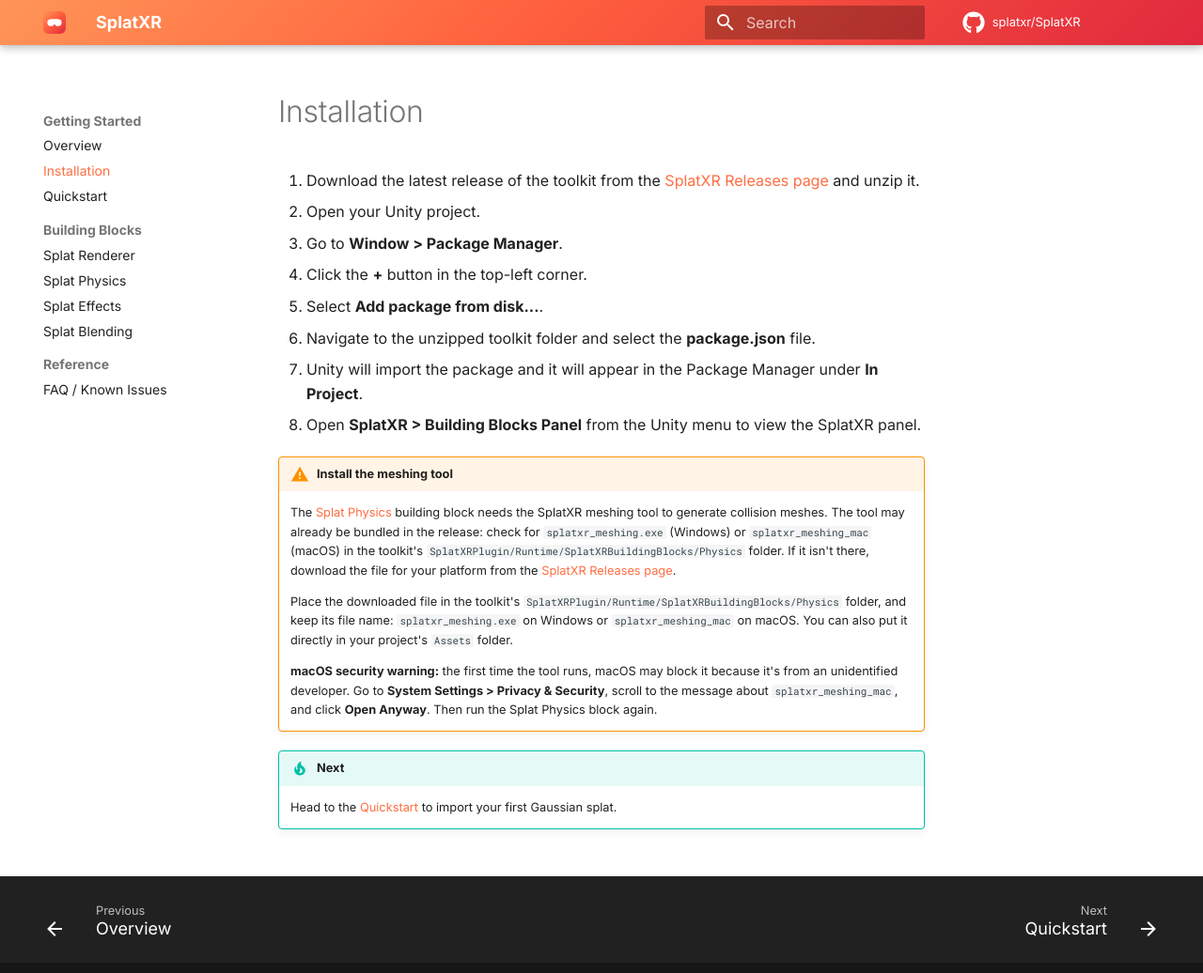
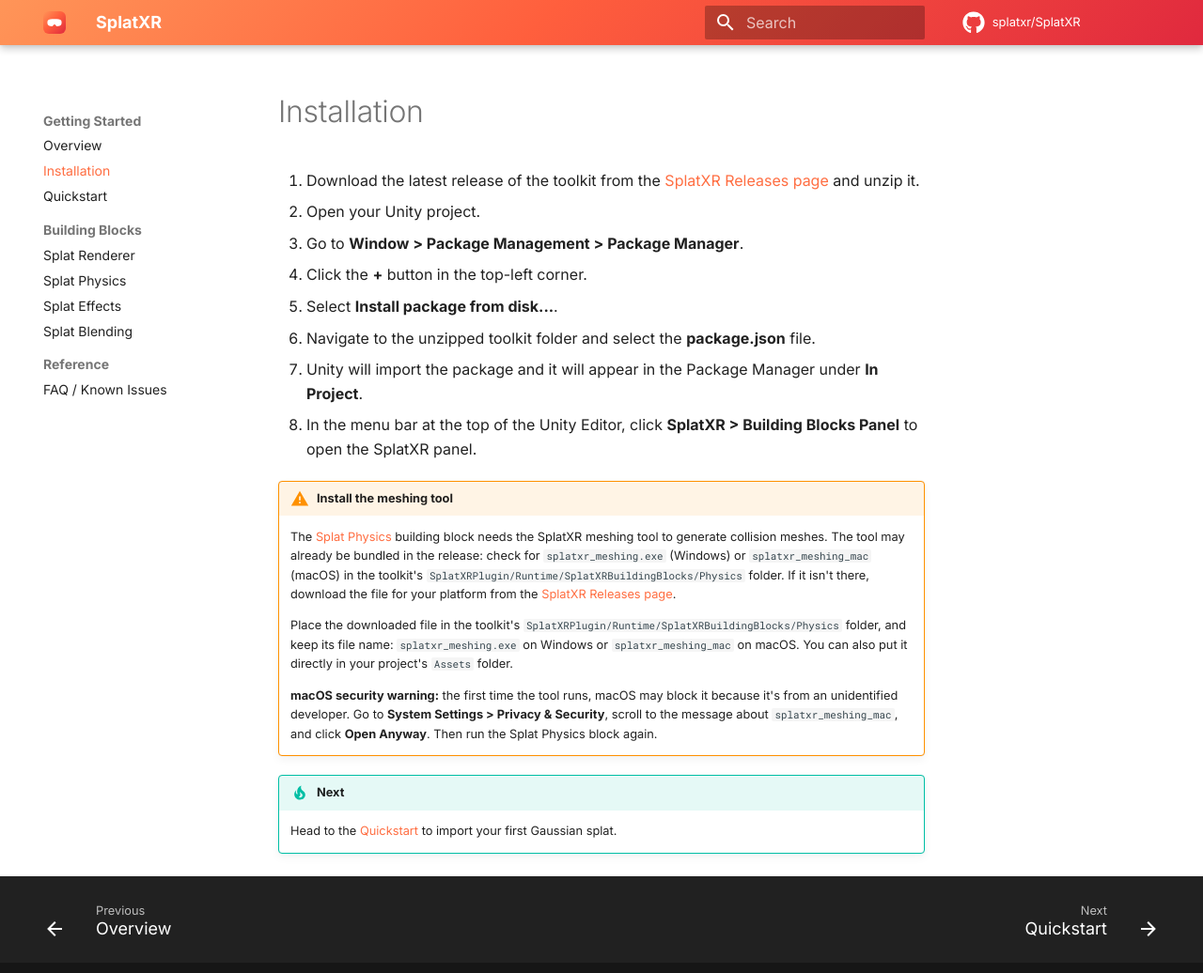
Before and after one commit to splatxr/splatxr.github.io, an MkDocs documentation site: the page built from docs_src/installation.md, in a window 1280 px wide and 1049 px high. Shown: the top 1036 px of the window at 94% size. Built offline with MkDocs 1.6.1 and Material for MkDocs 9.7.7, drawn with Linux system fonts in a browser that asks for light colours; comment, search, counter and statistics services are not loaded.

Commit message:
updating docs

```diff
--- a/docs/index.html
+++ b/docs/index.html
@@ -945,7 +945,7 @@
 <li><strong>Effects layer</strong> — visual enhancements like disintegration and digital rain.</li>
 <li><strong>Blending layer</strong> — portal-like effects and compositing between virtual splat scenes and real spaces.</li>
 </ul>
-<p>Building blocks can be accessed through the <strong>SplatXR Building Blocks Panel</strong> (<code>SplatXR &gt; Building Blocks Panel</code>) and applied to splat GameObjects individually or in combination.</p>
+<p>Building blocks can be accessed through the <strong>SplatXR Building Blocks Panel</strong> (<strong>SplatXR &gt; Building Blocks Panel</strong> in the Unity Editor menu bar) and applied to splat GameObjects individually or in combination.</p>
 <h2 id="platform-support">Platform Support<a class="headerlink" href="#platform-support" title="Permanent link">&para;</a></h2>
 <p>SplatXR primarily targets and is developed for the <strong>Meta Quest 3</strong>. It has also been tested on <strong>Apple Vision Pro</strong>. It will likely work on other Unity-based XR headsets. We welcome contributions for support on other AR/VR platforms.</p>
 <div class="tag-row">
--- a/docs/installation.html
+++ b/docs/installation.html
@@ -682,12 +682,12 @@
 <ol>
 <li>Download the latest release of the toolkit from the <a href="https://github.com/splatxr/splatxr/releases">SplatXR Releases page</a> and unzip it.</li>
 <li>Open your Unity project.</li>
-<li>Go to <strong>Window &gt; Package Manager</strong>.</li>
+<li>Go to <strong>Window &gt; Package Management &gt; Package Manager</strong>.</li>
 <li>Click the <strong>+</strong> button in the top-left corner.</li>
-<li>Select <strong>Add package from disk...</strong>.</li>
+<li>Select <strong>Install package from disk...</strong>.</li>
 <li>Navigate to the unzipped toolkit folder and select the <strong>package.json</strong> file.</li>
 <li>Unity will import the package and it will appear in the Package Manager under <strong>In Project</strong>.</li>
-<li>Open <strong>SplatXR &gt; Building Blocks Panel</strong> from the Unity menu to view the SplatXR panel.</li>
+<li>In the menu bar at the top of the Unity Editor, click <strong>SplatXR &gt; Building Blocks Panel</strong> to open the SplatXR panel.</li>
 </ol>
 <p><a id="meshing-tool"></a></p>
 <div class="admonition warning">
--- a/docs/quickstart.html
+++ b/docs/quickstart.html
@@ -682,10 +682,10 @@
 <p>To quickly import a Gaussian splat into your Unity scene:</p>
 <div class="admonition info">
 <p class="admonition-title">Optional: sample splat</p>
-<p>Don't have a splat yet? Download a sample splat from the <a href="https://github.com/splatxr/splatxr/releases">SplatXR Releases page</a> to try these steps with.</p>
+<p>Don't have a splat yet? <a href="https://drive.google.com/file/d/1jSminyShIB1PNanPwkbY0LOUug2h0wm9/view?usp=sharing">Download a sample splat</a> to try these steps with.</p>
 </div>
 <ol>
-<li>Open <strong>SplatXR &gt; Building Blocks Panel</strong> from the Unity menu.</li>
+<li>In the menu bar at the top of the Unity Editor, click <strong>SplatXR &gt; Building Blocks Panel</strong>.</li>
 <li>Select the <strong>Splat Renderer</strong> building block from the panel.</li>
 <li>In the <strong>Object Name</strong> field, enter a name for your splat object.</li>
 <li>Keep <strong>Renderer</strong> set to <strong>Base Renderer</strong>.</li>
--- a/docs_src/installation.md
+++ b/docs_src/installation.md
@@ -2,12 +2,12 @@
 
 1. Download the latest release of the toolkit from the [SplatXR Releases page](https://github.com/splatxr/splatxr/releases) and unzip it.
 2. Open your Unity project.
-3. Go to **Window > Package Manager**.
+3. Go to **Window > Package Management > Package Manager**.
 4. Click the **+** button in the top-left corner.
-5. Select **Add package from disk...**.
+5. Select **Install package from disk...**.
 6. Navigate to the unzipped toolkit folder and select the **package.json** file.
 7. Unity will import the package and it will appear in the Package Manager under **In Project**.
-8. Open **SplatXR > Building Blocks Panel** from the Unity menu to view the SplatXR panel.
+8. In the menu bar at the top of the Unity Editor, click **SplatXR > Building Blocks Panel** to open the SplatXR panel.
 
 <a id="meshing-tool"></a>
 
```
Also changed, not shown: docs/search/search_index.json (+1 -1 lines), docs/sitemap.xml (+8 -8 lines), docs_src/index.md (+1 -1 lines), docs_src/quickstart.md (+2 -2 lines), 2 other files.
